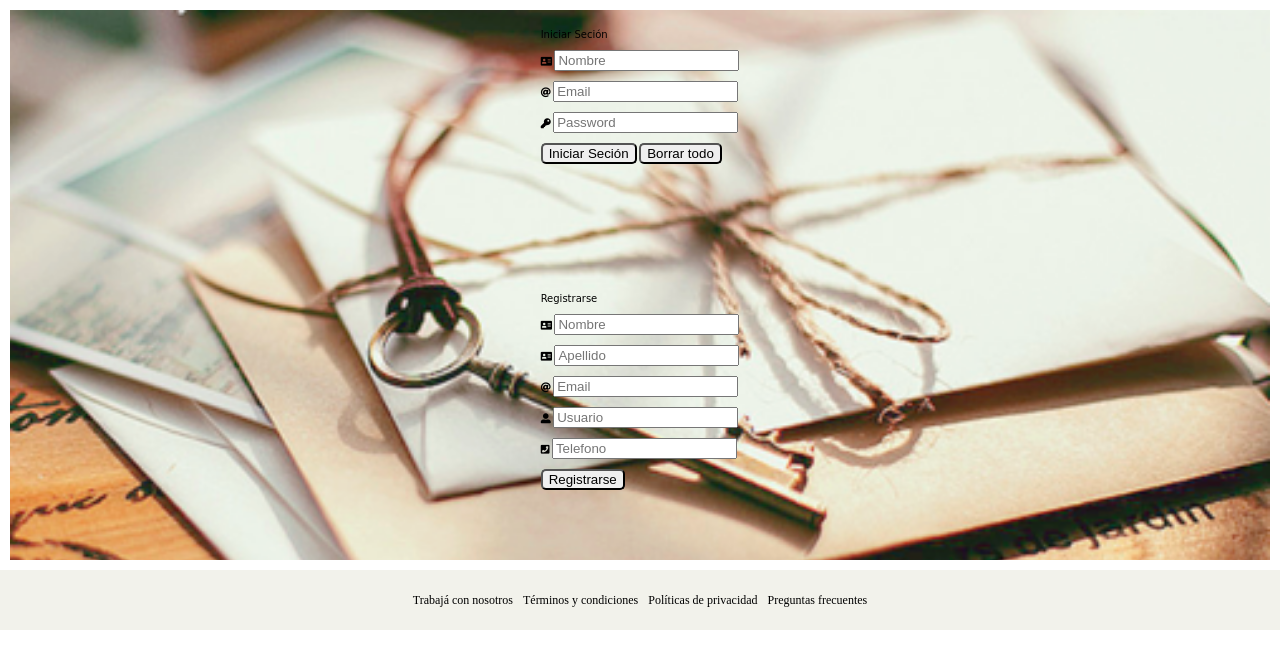
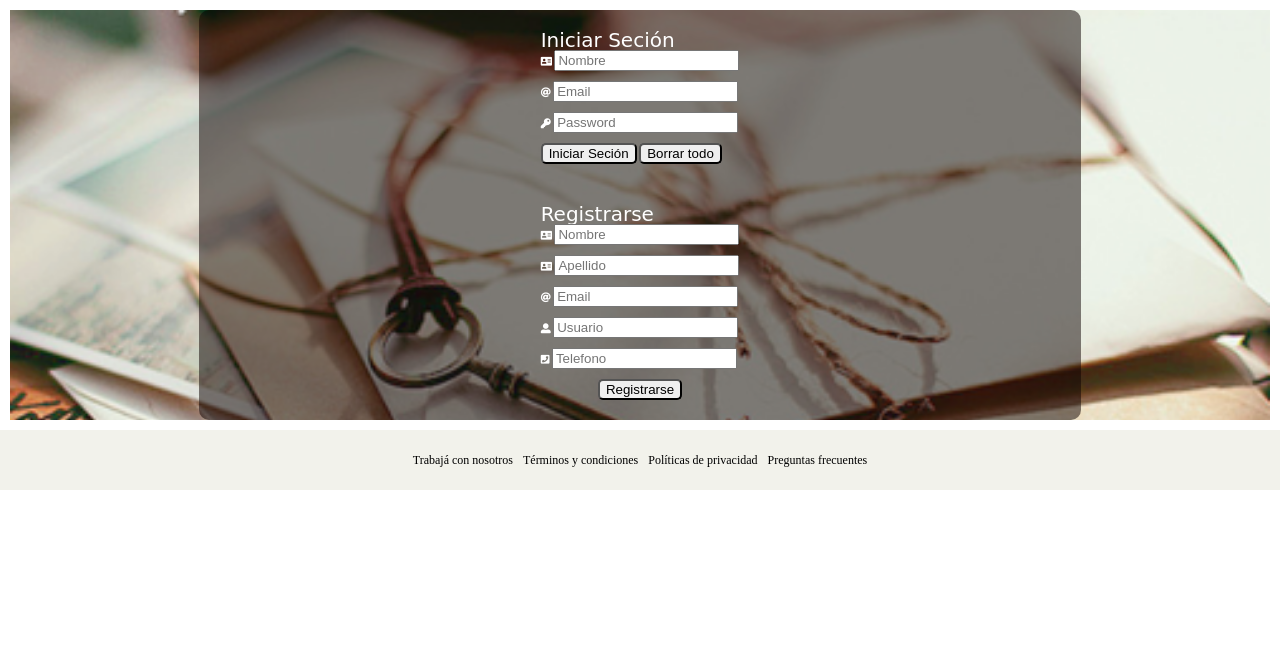
Before and after one commit to franadu/grupodh, a PHP site: page /index-web.html in a window 1280 px wide. Shown: the part 80-749 px from the top of the page. Run offline with PHP 8.4, Linux system fonts and the light colour scheme; some libraries are stand-ins or nearby versions; some web fonts are replaced.

Commit message:
cambie toda la estructura del registro

```diff
--- a/css/web.css
+++ b/css/web.css
@@ -32,6 +32,11 @@ main{
 	flex-direction: row;
 }
 
+.dato_interno{
+  margin-bottom: 10px;
+
+}
+
 footer{
   color:white;
   background-color: black;
@@ -43,13 +48,21 @@ footer{
   margin:0 auto;
 }
 
-.iniciar{
+.iniciar a, .registrarse a{
 	font-family: 'Baloo Tammudu', cursive;
+  font-size: 2em;
+  margin-bottom: 10px;
+  color: #fff;
 }
 
-.Registrarse{
+.boton{
+  display:flex;
+  justify-content: center;
+}
+
+/* .registrarse{
 	font-family: 'Baloo Tammudu', cursive;
-}
+} */
 
 button{
 	border-radius: 5px;
--- a/index-web.html
+++ b/index-web.html
@@ -2,10 +2,11 @@
 <html lang="en" dir="ltr">
   <head>
     <meta charset="utf-8">
+    <meta name="viewport" content="width=device-width, initial-scale=1">
     <link rel="stylesheet" href="./css/web.css">
     <link rel="stylesheet" href="https://use.fontawesome.com/releases/v5.3.1/css/all.css" integrity="sha384-mzrmE5qonljUremFsqc01SB46JvROS7bZs3IO2EmfFsd15uHvIt+Y8vEf7N7fWAU" crossorigin="anonymous">
     <link href="https://fonts.googleapis.com/css?family=Baloo+Tammudu" rel="stylesheet">
-    <link rel="stylesheet" href="./css/master.css">
+    <link rel="stylesheet" href="css/master.css">
     <title></title>
   </head>
   <body>
@@ -32,59 +33,74 @@
         </div>
       </nav><!-- MENU DE NAVEGACION -->
     </header><!-- CABEZERA -->
+
+
     <main>
-      <form class="" action="index.html" method="post">
+      <form class="caja_formulario" action="index.html" method="post">
+
         <div class="datos">
           <nav class="iniciar">
             <a>Iniciar Seción</a>
           </nav>
-            <br>
+          <div class="dato_interno">
             <label for="name"></label>
             <i class="fas fa-address-card"></i>
             <input type="text" name="" value="" placeholder="Nombre">
-            <br><br>
+          </div>
+          <div class="dato_interno">
             <label for="mail"></label>
             <i class="fas fa-at"></i>
             <input type="mail" name="" mail="" placeholder="Email">
-            <br><br>
+          </div>
+          <div class="dato_interno">
             <label for="password"></label>
             <i class="fas fa-key"></i>
             <input type="password" name="" password="" placeholder="Password">
-            <br><br>
+          </div>
+          <div class="botones">
             <button type="button" name="button">Iniciar Seción</button>
             <button type="reset" name="button">Borrar todo</button>
-            <br><br><br><br><br><br><br><br><br><br>
           </div>
+
+        </div>
+
+
         <div class="datos">
-          <nav class="Registrarse">
+          <nav class="registrarse">
               <a>Registrarse</a>
           </nav>
-            <br>
+          <div class="dato_interno">
             <label for="name"></label>
             <i class="fas fa-address-card"></i>
             <input type="text" name="" value="" placeholder="Nombre">
-            <br><br>
+          </div>
+          <div class="dato_interno">
             <label for="lastname"></label>
             <i class="fas fa-address-card"></i>
             <input type="text" lastname="" value=""placeholder="Apellido">
-            <br><br>
+          </div>
+          <div class="dato_interno">
             <label for="mail"></label>
             <i class="fas fa-at"></i>
             <input type="mail" name="" mail="" placeholder="Email">
-            <br><br>
+          </div>
+          <div class="dato_interno">
             <i class="fas fa-user-alt"></i>
             <input type="text" usuario="" value="" placeholder="Usuario">
-            <br><br>
+          </div>
+          <div class="dato_interno">
             <i class="fas fa-phone-square"></i>
             <label for="telephone"></label>
             <input type="tel" telephone="" telephone="" placeholder="Telefono">
-           <br><br>
+          </div>
+          <div class="boton">
             <button type="button" name="button">Registrarse</button>
-          <label for="name"></label>
-          <br><br><br><br><br><br>
+          </div>
         </div>
       </form>
     </main>
+
+
     <footer>
       <div class="pie_pagina">
         <ul>
```
Lines whose indentation alone changed are shown as unchanged.
